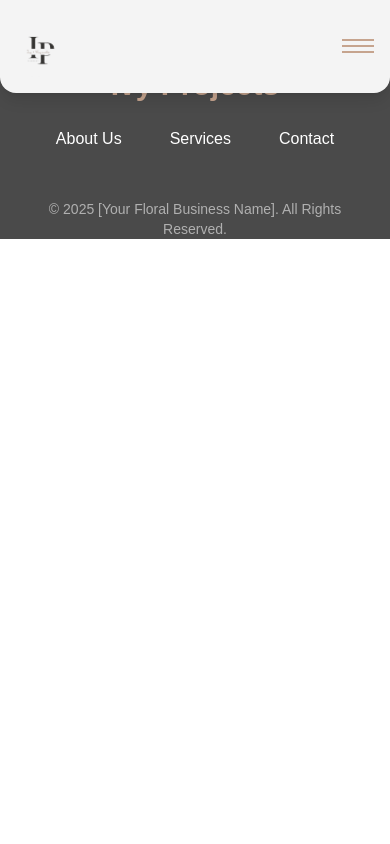
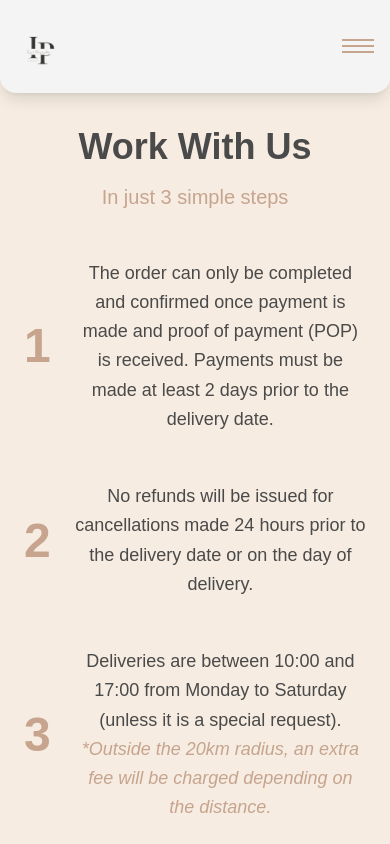
Before and after one commit to enock-chi/ivyprojects, a Next.js app: page /How in a window 390 px wide. Shown: the top 844 px of the page. Built offline with nearby package versions, Linux system fonts and the light colour scheme.

Commit message:
final draft

```diff
--- a/app/AboutUs/page.tsx
+++ b/app/AboutUs/page.tsx
@@ -1,3 +1,4 @@
+import Image from 'next/image';
 import React from 'react';
 
 const AboutUsPage: React.FC = () => {
@@ -21,8 +22,8 @@ const AboutUsPage: React.FC = () => {
         </div>
 
         <div className="flex justify-center gap-12 mb-10">
-          <div className="w-1/3">
-            <img src="/team-photo-1.jpg" alt="Team Member 1" className="w-full h-[300px] object-cover rounded-lg shadow-md mb-4" />
+          <div className="w-2/3">
+            <Image src="/ivyBanner.png" alt="Sam img" className="w-full h-[35vh] object-cover shadow-md mb-4 rounded-full" width={200} height={100} />
             <h3 className="text-xl font-semibold text-[#c6a48e] text-center">Samantha Chirume</h3>
             <p className="text-center text-[#4a4a4a]">Founder & Lead Florist</p>
           </div>
--- a/app/How/page.tsx
+++ b/app/How/page.tsx
@@ -1,13 +1,52 @@
 import React from 'react';
 
+const page: React.FC = () => {
+  return (
+    <div className="min-h-screen bg-[#f6ece1] pt-[15vh] px-6">
+      <div className="max-w-4xl mx-auto text-center">
+        {/* Heading Section */}
+        <h1 className="text-4xl font-bold text-[#4a4a4a] mb-4">Work With Us</h1>
+        <p className="text-xl text-[#c6a48e] mb-12">In just 3 simple steps</p>
 
+        {/* Steps Section */}
+        <div className="space-y-12">
+          {/* Step 1 */}
+          <div className="flex items-center gap-6">
+            <div className="text-5xl font-bold text-[#c6a48e]">1</div>
+            <div>
+              <p className="text-lg text-[#4a4a4a] leading-relaxed">
+                The order can only be completed and confirmed once payment is made and proof of payment (POP) is received. Payments must be made at least 2 days prior to the delivery date.
+              </p>
+            </div>
+          </div>
 
-const Page: React.FC = () => {
-    return (
-        <div>
-            Page
+          {/* Step 2 */}
+          <div className="flex items-center gap-6">
+            <div className="text-5xl font-bold text-[#c6a48e]">2</div>
+            <div>
+              <p className="text-lg text-[#4a4a4a] leading-relaxed">
+                No refunds will be issued for cancellations made 24 hours prior to the delivery date or on the day of delivery.
+              </p>
+            </div>
+          </div>
+
+          {/* Step 3 */}
+          <div className="flex items-center gap-6">
+            <div className="text-5xl font-bold text-[#c6a48e]">3</div>
+            <div className='w-full h-auto'>
+              <p className="text-lg text-[#4a4a4a] leading-relaxed h-auto]">
+                Deliveries are between 10:00 and 17:00 from Monday to Saturday (unless it is a special request).
+                <br />
+                <span className="italic text-[#c6a48e] ]">
+                  *Outside the 20km radius, an extra fee will be charged depending on the distance.
+                </span>
+              </p>
+            </div>
+          </div>
         </div>
-    );
+      </div>
+    </div>
+  );
 };
 
-export default Page;
+export default page;
--- /dev/null
+++ b/app/Offerings/page.tsx
@@ -0,0 +1,87 @@
+import React from 'react';
+
+
+
+const Page: React.FC = () => {
+    return (
+        <div className="min-h-screen bg-[#f6ece1] text-[#3b3b3b] pt-[10vh]">
+            <div className="w-[90%] max-w-4xl mx-auto py-12">
+                <h1 className="text-4xl font-bold text-center mb-8">Our Offerings</h1>
+
+                {/* Offerings Section */}
+                <div className="space-y-12">
+                    {/* Add-Ons */}
+                    <section>
+                        <h2 className="text-2xl font-semibold mb-4">Add-Ons</h2>
+                        <div className="bg-white shadow-lg rounded-lg p-6">
+                            <ul className="space-y-3">
+                                <li className="flex justify-between">
+                                    <span>Baby Breath</span>
+                                    <span>R180 a bundle</span>
+                                </li>
+                                <li className="flex justify-between">
+                                    <span>Yellow Roses</span>
+                                    <span>R18 a stem</span>
+                                </li>
+                                <li className="flex justify-between">
+                                    <span>Orange Roses</span>
+                                    <span>R18 a stem</span>
+                                </li>
+                                <li className="flex justify-between">
+                                    <span>Pink Roses</span>
+                                    <span>R22 a stem</span>
+                                </li>
+                                <li className="flex justify-between">
+                                    <span>Blue Roses</span>
+                                    <span>R25 a stem</span>
+                                </li>
+                                <li className="flex justify-between">
+                                    <span>Sunflowers x5</span>
+                                    <span>R200</span>
+                                </li>
+                                <li className="flex justify-between">
+                                    <span>Tulips x10</span>
+                                    <span>R300</span>
+                                </li>
+                            </ul>
+                        </div>
+                    </section>
+
+                    {/* Extended Prices */}
+                    <section>
+                        <h2 className="text-2xl font-semibold mb-4">Extended Prices</h2>
+                        <div className="bg-white shadow-lg rounded-lg p-6">
+                            <ul className="space-y-3">
+                                <li className="flex justify-between">
+                                    <span>100 Roses</span>
+                                    <span>R1500</span>
+                                </li>
+                                <li className="flex justify-between">
+                                    <span>130 Roses</span>
+                                    <span>R1900</span>
+                                </li>
+                                <li className="flex justify-between">
+                                    <span>150 Roses</span>
+                                    <span>R2300</span>
+                                </li>
+                                <li className="flex justify-between">
+                                    <span>180 Roses</span>
+                                    <span>R2600</span>
+                                </li>
+                                <li className="flex justify-between">
+                                    <span>200 Roses</span>
+                                    <span>R3000</span>
+                                </li>
+                            </ul>
+                            <p className="mt-4 text-sm text-gray-600">
+                                For mixed flower arrangements, please send a picture or let us know which arrangement you want, and we will quote you on that.
+                            </p>
+                        </div>
+                    </section>
+                </div>
+            </div>
+        </div>
+    );
+};
+
+export default Page;
--- a/app/layout.tsx
+++ b/app/layout.tsx
@@ -31,7 +31,7 @@ export default function RootLayout({
       <body
         className={`${geistSans.variable} ${geistMono.variable} antialiased`}
       >
-        <div className="block md:hidden h-auto pb-[5vh]">
+        <div className="block md:hidden h-auto">
           <Navbar />
           {children}
           <Footer />
--- a/components/Footer.tsx
+++ b/components/Footer.tsx
@@ -31,7 +31,7 @@ const Footer: React.FC = () => {
         </div>
 
         {/* Copyright */}
-        <p className="text-sm text-[#b0b0b0]">
+        <p className="text-sm text-[#b0b0b0] pb-[3vh]">
           &copy; {new Date().getFullYear()} [Your Floral Business Name]. All Rights Reserved.
         </p>
       </div>
--- a/components/Navbar.tsx
+++ b/components/Navbar.tsx
@@ -24,7 +24,7 @@ const Navbar: React.FC = () => {
                 </div>
             </div>
             {isOpen &&
-                <div className='w-full h-[20vh] px-[5vw] justify-center space-y-2 flex flex-col'>
+                <div className='w-full h-[25vh] px-[5vw] justify-center space-y-2 flex flex-col'>
                     <Link
                         href={'/Gallery'}
                         className="px-[2vw] rounded-md bg-[#c6a48e] text-[#f6ece1] transition-all duration-300 no-underline"
@@ -36,6 +36,12 @@ const Navbar: React.FC = () => {
                         className="px-[2vw] rounded-md bg-[#c6a48e] text-[#f6ece1] transition-all duration-300 no-underline"
                     >
                         About Us
+                    </Link>
+                    <Link
+                        href={'/Offerings'}
+                        className="px-[2vw] rounded-md bg-[#c6a48e] text-[#f6ece1] transition-all duration-300 no-underline"
+                    >
+                        Offerings
                     </Link>
                     <Link
                         href={'/Contact'}
```
